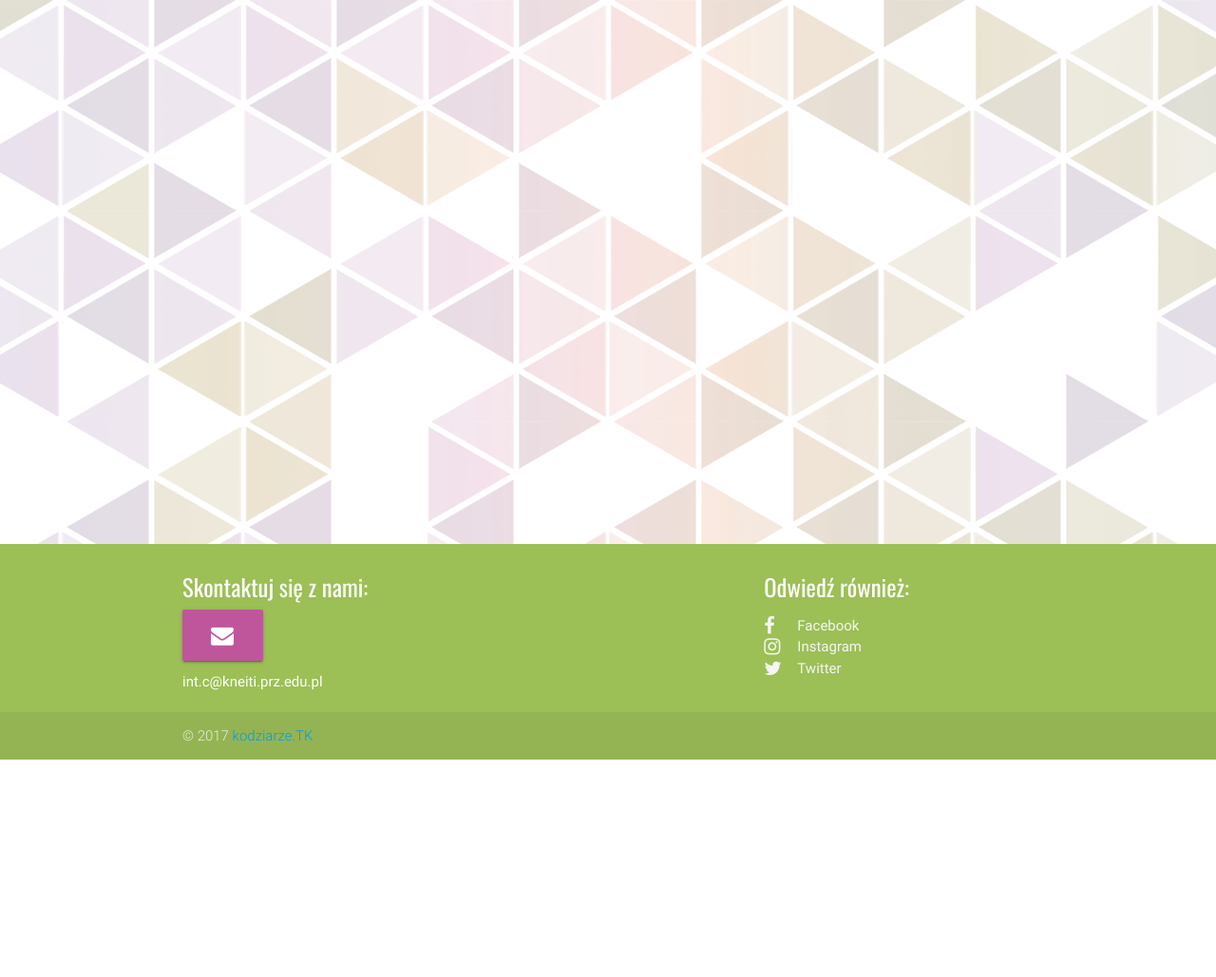
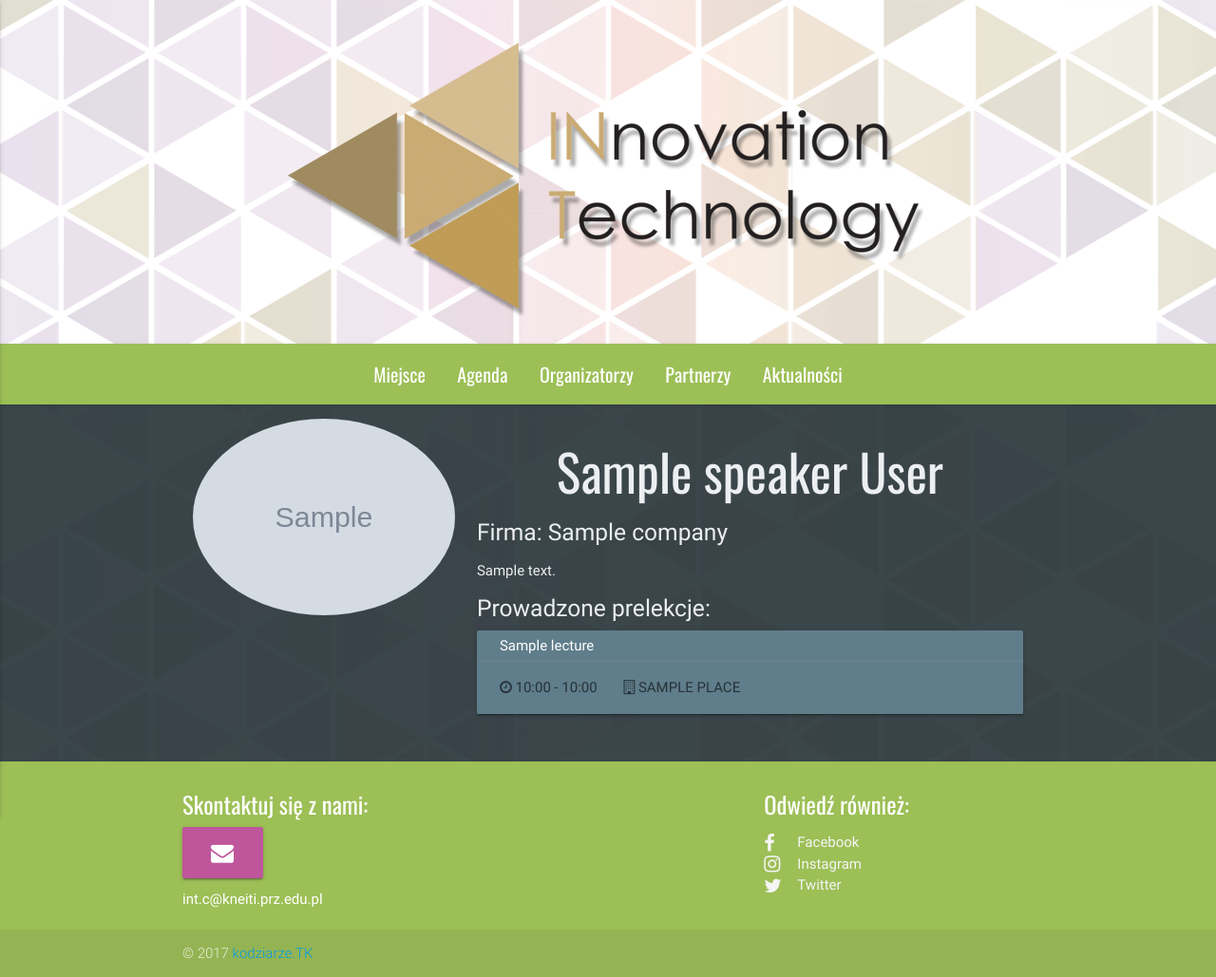
Before and after one commit to SzateX/INT2018, a Django app: template INT/templates/speakers/detail.html in a window 1280 px wide. Shown: the whole page at 95% size. Before the commit the page ends 800 px from the top, so only its background shows below. Run offline with Django 3.2, Linux system fonts and the light colour scheme; the template is opened without the code that fills it: most values are stand-ins (such as "Sample title", 1, 10 or a date in 2020); grey boxes marked "Sample" are stand-in pictures; parts of the project's set-up code (start-up, migrations or seed data) failed here and were passed over; some libraries are stand-ins or nearby versions.

Commit message:
Speaker detail template

```diff
--- a/INT/templates/speakers/detail.html
+++ b/INT/templates/speakers/detail.html
@@ -1,4 +1,52 @@
 {% extends 'base.html' %}
+{% load static %}
 {% block content %}
-
+            <div class="center container">
+                    <a href="{% url 'home_page' %}"><img class="responsive-img logo" src="{% static 'frontpage/img/logo_for_web.png' %}"></a><br>
+            </div>
+            <nav class="nav-center int-green" role="navigation">
+                <div class="nav-wrapper container">
+                    <a href="#" data-activates="mobile-demo" class="button-collapse"><i class="material-icons">menu</i></a>
+                    <ul class="hide-on-med-and-down">
+                        <li><a href="{% url 'home_page'%}#place">Miejsce</a></li>
+                        <li><a href="{% url 'home_page'%}#lectures">Agenda</a></li>
+                        <li><a href="{% url 'home_page'%}#organizers">Organizatorzy</a></li>
+                        <li><a href="{% url 'home_page'%}#partners">Partnerzy</a></li>
+                        <li><a href="{% url 'frontend_news_list' %}">Aktualności</a></li>
+                    </ul>
+                    <ul class="side-nav" id="mobile-demo">
+                        <li><a href="{% url 'home_page'%}#place">Miejsce</a></li>
+                        <li><a href="{% url 'home_page'%}#lectures">Agenda</a></li>
+                        <li><a href="{% url 'home_page'%}#organizers">Organizatorzy</a></li>
+                        <li><a href="{% url 'home_page'%}#partners">Partnerzy</a></li>
+                        <li><a href="{% url 'frontend_news_list' %}">Aktualności</a></li>
+                    </ul>
+                </div>
+            </nav>
+            <div class="section int-dark-grey">
+                <div class="row container blue-grey-text text-lighten-5">
+                    <div class="col m4">
+                        <img src="{{speaker.photo.url}}" class="responsive-img circle"/>
+                    </div>
+                    <div class="col m8">
+                        <h2 class="header center">{{speaker.name}} {{speaker.surname}}</h2>
+                        <h5>Firma: {{speaker.company}}</h5>
+                        <p>{{speaker.description}}</p>
+                        <h5>Prowadzone prelekcje:</h5>
+                        {% for lecture in lectures %}
+                            <div class="card blue-grey lighten 3">
+                                <div class="card-content white-text" style="padding-top: 5px; padding-bottom: 5px;">
+                                    <span>{{lecture.title}}</span>
+                                </div>
+                                <div class="card-action">
+                                    <span style="margin: 0px auto 0px !important;">
+                                        <a class="blue-grey-text text-darken-4"><i class="fa fa-clock-o" aria-hidden="false"></i> {{lecture.begin_time|time:"H:i"}} - {{lecture.end_time|time:"H:i"}}</a>
+                                        <a class="blue-grey-text text-darken-4"><i class="fa fa-building-o" aria-hidden="false"></i> {{lecture.place.room_name}}</a>
+                                    </span>
+                                </div>
+                            </div>
+                        {% endfor %}
+                    </div>
+                </div>
+            </div>
 {% endblock %}
```
